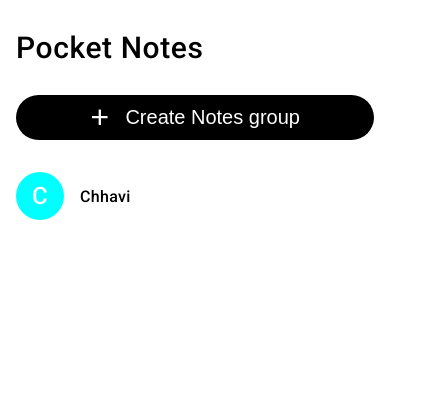
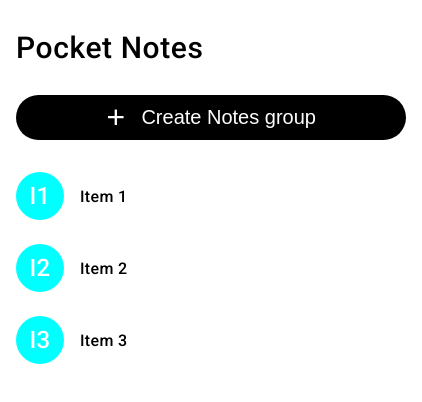
Before and after one commit to chhavey/notesapp, a React (Create React App) app: page / in a window 390 px wide. Shown: the top 402 px of the page, 422 px wide, since content can reach past the window. Built offline with nearby package versions, Linux system fonts and the light colour scheme; the HTML template or start-up script is replaced by a standard one.

Commit message:
updated mobile and web layout

```diff
--- a/src/Home.jsx
+++ b/src/Home.jsx
@@ -1,14 +1,65 @@
-import React from "react";
+import React, { useState, useEffect } from "react";
 import Default from "./components/Default";
 import Sidebar from "./components/Sidebar";
 import styles from "./home.module.css";
+import Notes from "./components/Notes";
 
 function Home() {
+  const [viewport, setViewport] = useState("desktop");
+  const [selectedGroup, setSelectedGroup] = useState(null);
+
+  const items = [
+    { id: 1, name: "Item 1" },
+    { id: 2, name: "Item 2" },
+    { id: 3, name: "Item 3" },
+  ];
+
+  const onSelectGroup = (item) => {
+    setSelectedGroup(item);
+  };
+
+  const updateViewport = () => {
+    if (window.innerWidth <= 768) {
+      setViewport("mobile");
+    } else {
+      setViewport("desktop");
+    }
+  };
+
+  useEffect(() => {
+    updateViewport();
+    window.addEventListener("resize", updateViewport);
+    return () => {
+      window.removeEventListener("resize", updateViewport);
+    };
+  }, []);
+
   return (
     <div>
-      <div className={styles.box1}>
-        <Sidebar />
-        <Default />
+      <div className={styles.container}>
+        {viewport === "desktop" ? (
+          <div>
+            {selectedGroup ? (
+              <div className={styles.ds}>
+                <Sidebar groupNames={items} onSelectGroup={onSelectGroup} />
+                <Notes />
+              </div>
+            ) : (
+              <div className={styles.dns}>
+                <Sidebar groupNames={items} onSelectGroup={onSelectGroup} />
+                <Default />
+              </div>
+            )}
+          </div>
+        ) : (
+          <div>
+            {selectedGroup ? (
+              <Notes />
+            ) : (
+              <Sidebar groupNames={items} onSelectGroup={onSelectGroup} />
+            )}
+          </div>
+        )}
       </div>
     </div>
   );
--- a/src/components/Sidebar.jsx
+++ b/src/components/Sidebar.jsx
@@ -1,7 +1,7 @@
 import React from "react";
 import styles from "./sidebar.module.css";
 
-function Sidebar() {
+function Sidebar({ groupNames, onSelectGroup }) {
   return (
     <>
       <div className={styles.container}>
@@ -9,13 +9,21 @@ function Sidebar() {
         <button className={styles.createGroupBtn}>
           <em>+</em> &nbsp; &nbsp;Create Notes group
         </button>
-        <ul>
-          <li>
-            <div className={styles.groupname}>
-              <div className={styles.icon}>C</div>
-              <div className={styles.name}>Chhavi</div>
-            </div>
-          </li>
+        <ul className={styles.ul}>
+          {groupNames.map((item) => (
+            <li key={item.id} onClick={() => onSelectGroup(item)}>
+              <div className={styles.groupname}>
+                <div className={styles.icon}>
+                  {item.name
+                    .split(" ")
+                    .slice(0, 2)
+                    .map((word) => word[0].toUpperCase())
+                    .join("")}
+                </div>
+                <div className={styles.name}>{item.name}</div>
+              </div>
+            </li>
+          ))}
         </ul>
       </div>
     </>
--- a/src/components/default.module.css
+++ b/src/components/default.module.css
@@ -42,7 +42,7 @@
   width: 0.875rem;
 }
 
-@media (max-width: 769px) {
+@media (max-width: 768px) {
   .container {
     display: none;
   }
--- a/src/components/sidebar.module.css
+++ b/src/components/sidebar.module.css
@@ -36,6 +36,7 @@
 .groupname {
   display: flex;
   align-items: center;
+  margin-bottom: 1.5rem;
 }
 
 .icon {
@@ -59,7 +60,7 @@
   color: black;
 }
 
-ul {
+.ul {
   list-style-type: none;
   padding: 0;
   text-align: left;
@@ -67,7 +68,7 @@ ul {
   letter-spacing: 0.02em;
 }
 
-@media (min-width: 769px) {
+@media (min-width: 768px) {
   .container {
     width: 25vw;
   }
--- a/src/home.module.css
+++ b/src/home.module.css
@@ -1,4 +1,9 @@
-.box1 {
+.container {
   display: flex;
   background-color: #f7ecdc;
 }
+
+.ds,
+.dns {
+  display: flex;
+}
```
